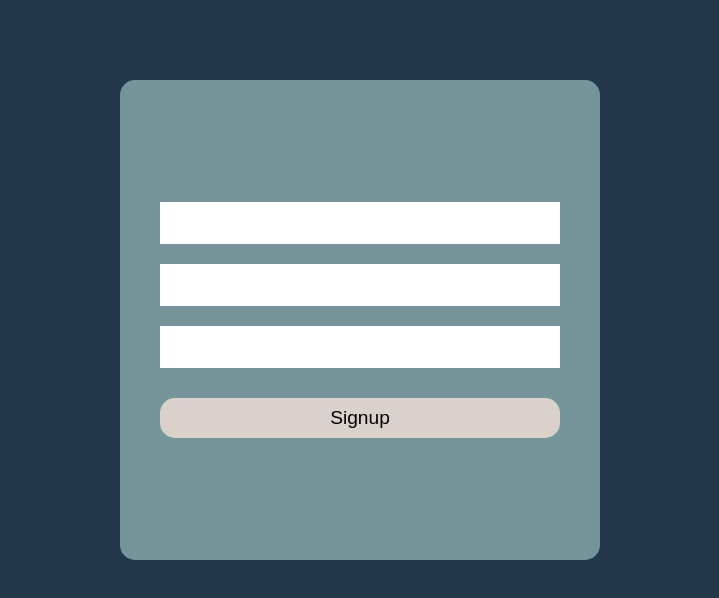
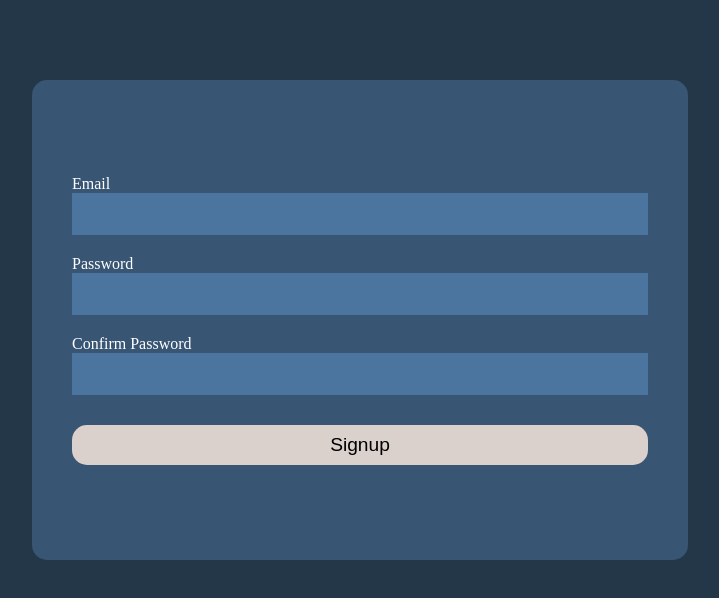
Before and after one commit to aabse/chat-app-react, a React (Vite) app: page /signup in a window 1280 px wide. Shown: the top 598 px of the page, without its empty margins (280-999 px from the left). Built offline with nearby package versions, Linux system fonts and the light colour scheme; no server answers.

Commit message:
Added environment variables and some fixes

```diff
--- a/package.json
+++ b/package.json
@@ -5,6 +5,7 @@
   "type": "module",
   "scripts": {
     "dev": "vite",
+    "start:local": "vite --host",
     "build": "vite build",
     "lint": "eslint . --ext js,jsx --report-unused-disable-directives --max-warnings 0",
     "preview": "vite preview"
--- a/src/App.jsx
+++ b/src/App.jsx
@@ -1,4 +1,4 @@
-import { BrowserRouter, Route, Routes } from 'react-router-dom'
+import { BrowserRouter, Route, Routes, Navigate } from 'react-router-dom'
 import './App.css'
 import { SocketProvider } from './context/socketContext'
 import { UserProvider } from './context/userContext'
@@ -8,6 +8,7 @@ import Signup from './pages/Signup/Signup'
 import './services/interceptor.js'
 
 function App() {
+  const isAuthenticated = true
 
   return (
     <SocketProvider>
@@ -16,7 +17,7 @@ function App() {
           <Routes>
             <Route
               path="/"
-              element={ <Login />} />
+              element={ <Login /> } />
             <Route
               path={"/login"}
               element={ <Login /> } />
@@ -33,4 +34,20 @@ function App() {
   )
 }
 
+function PublicRoute({ children }) {
+  const isAuth = isAuthenticated()
+  return (
+    !isAuth ? {children} : <Navigate to={'/home'} />
+  )
+}
+
+function isAuthenticated() {
+  return existCookie('token')
+}
+
+function existCookie(name) {
+  const regex = new RegExp(`(^| )${name}=([^;]+)`)
+  return document.cookie.match(regex)
+}
+
 export default App
--- a/src/pages/Login/Login.css
+++ b/src/pages/Login/Login.css
@@ -8,7 +8,7 @@
   flex-direction: column;
   align-items: center;
   justify-content: center;
-  min-width: 400px;
+  width: 45vw;
   min-height: 400px;
   background-color: #385674;
   border-radius: 15px;
@@ -26,6 +26,7 @@
 .login form .form__input {
   display: flex;
   flex-direction: column;
+  color: #fff;
 }
 
 .login form .form__input input {
--- a/src/pages/Login/Login.jsx
+++ b/src/pages/Login/Login.jsx
@@ -30,13 +30,15 @@ export default function Login() {
       <form onSubmit={submitLogin}>
         <div className='form__inputs'>
           <div className='form__input'>
-            <input type="text" name="email" id="email" placeholder='Email' onChange={(e) => setEmail(e.target.value)} />
+            <label for="email">Email</label>
+            <input type="text" name="email" id="email" onChange={(e) => setEmail(e.target.value)} />
           </div>
           <div className='form__input'>
-            <input type="password" name="password" id="password" placeholder='Password' onChange={(e) => setPassword(e.target.value)} />
+            <label for="password">Password</label>
+            <input type="password" name="password" id="password" onChange={(e) => setPassword(e.target.value)} />
           </div>
         </div>
-        <button type="submit">Signin</button>
+        <button type="submit">Login</button>
       </form>
     </section>
   )
--- a/src/pages/Signup/Signup.css
+++ b/src/pages/Signup/Signup.css
@@ -8,9 +8,9 @@
   flex-direction: column;
   align-items: center;
   justify-content: center;
-  min-width: 400px;
+  width: 45vw;
   min-height: 400px;
-  background-color: #75959a;
+  background-color: #385674;
   border-radius: 15px;
   padding: 40px;
   gap: 30px
@@ -26,12 +26,14 @@
 .signup form .form__input {
   display: flex;
   flex-direction: column;
+  color: #fff;
 }
 
 .signup form .form__input input {
   border: 0;
   height: 40px;
   font-size: 1.2rem;
+  background-color: #4b749f;
 }
 
 .signup form .form__input .error-input {
--- a/src/pages/Signup/Signup.jsx
+++ b/src/pages/Signup/Signup.jsx
@@ -50,6 +50,7 @@ export default function Signup() {
       <form onSubmit={submitSignup}>
         <div className='form__inputs'>
           <div className='form__input'>
+            <label for="email">Email</label>
             <input type="email" className={errors.email? 'error-input':''}
               {...register('email', formOptions.email)} />
             {
@@ -57,6 +58,7 @@ export default function Signup() {
             }
           </div>
           <div className='form__input'>
+            <label for="password">Password</label>
             <input type="password" className={errors.password && 'error-input'}
               {...register('password', formOptions.password)} />
             {
@@ -64,6 +66,7 @@ export default function Signup() {
             }
           </div>
           <div className='form__input'>
+            <label for="passwordConfirm">Confirm Password</label>
             <input type="password" className={errors.passwordConfirm && 'error-input'}
               {...register('passwordConfirm', formOptions.passwordConfirm)} />
             {
```
Also changed, not shown: 2 other files (tests, documents, lock files or other folders).
